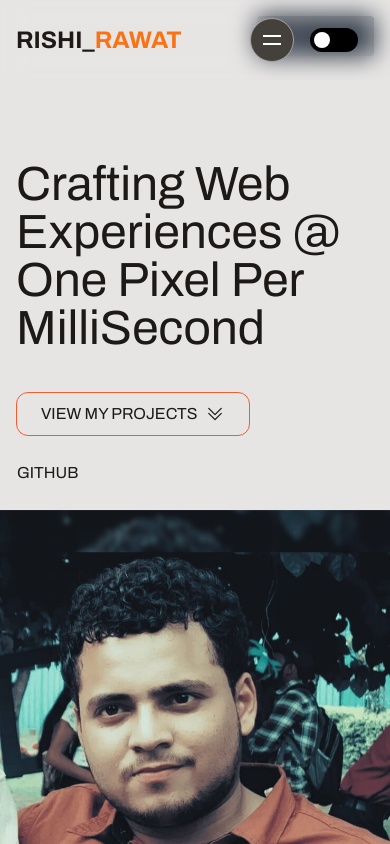
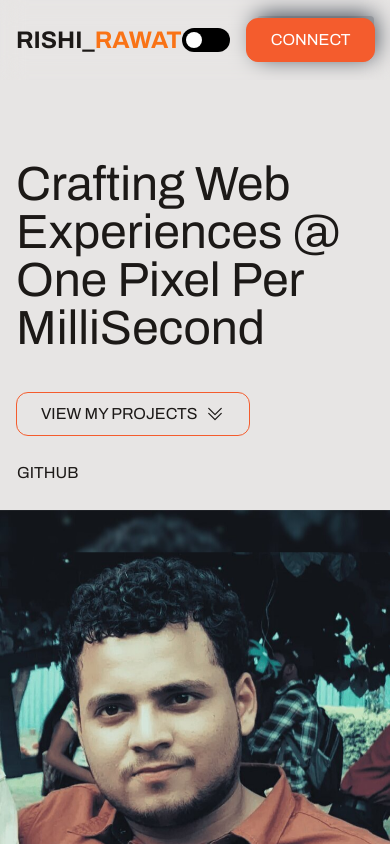
Before and after one commit to SL177Y-0/Portfolio, a Next.js app: page / in a window 390 px wide. Shown: the top 844 px of the page. Built offline with nearby package versions, Linux system fonts and the light colour scheme.

Commit message:
Update Header.tsx

```diff
--- a/src/sections/Header.tsx
+++ b/src/sections/Header.tsx
@@ -60,8 +60,20 @@ const Header1: FC = () => {
 
           {/* Right Section */}
           <div className="flex items-center gap-4">
+            {/* Contact Me Button - Now moved to left of SVG on mobile */}
+            <a
+              href="https://www.linkedin.com/in/sl177y/"
+              target="_blank"
+              rel="noopener noreferrer"
+              className="md:hidden order-1"
+            >
+              <Button variant="primary" className="inline-flex">
+                Connect
+              </Button>
+            </a>
+
             {/* Circle with SVG button */}
-            <div className="relative">
+            <div className="relative order-2">
               <button
                 onClick={toggleMenu}
                 className={`w-11 h-11 border border-stone-400 rounded-full flex items-center justify-center bg-stone-200 dark:bg-stone-700 transform transition-transform ${
@@ -134,7 +146,7 @@ const Header1: FC = () => {
             </div>
 
             {/* Dark Mode Toggle Switch */}
-            <div className="relative flex items-center justify-center">
+            <div className="relative flex items-center justify-center md:order-3">
               <input
                 type="checkbox"
                 checked={theme === 'dark'}
@@ -159,15 +171,14 @@ const Header1: FC = () => {
               </label>
             </div>
 
-            {/* Contact Me Button - Now a link to LinkedIn */}
+            {/* Contact Me Button - Larger screens */}
             <a
               href="https://www.linkedin.com/in/sl177y/"
               target="_blank"
               rel="noopener noreferrer"
+              className="hidden md:inline-flex"
             >
-              <Button variant="primary" className="hidden md:inline-flex">
-                Connect
-              </Button>
+              <Button variant="primary">Connect</Button>
             </a>
           </div>
         </div>
```
